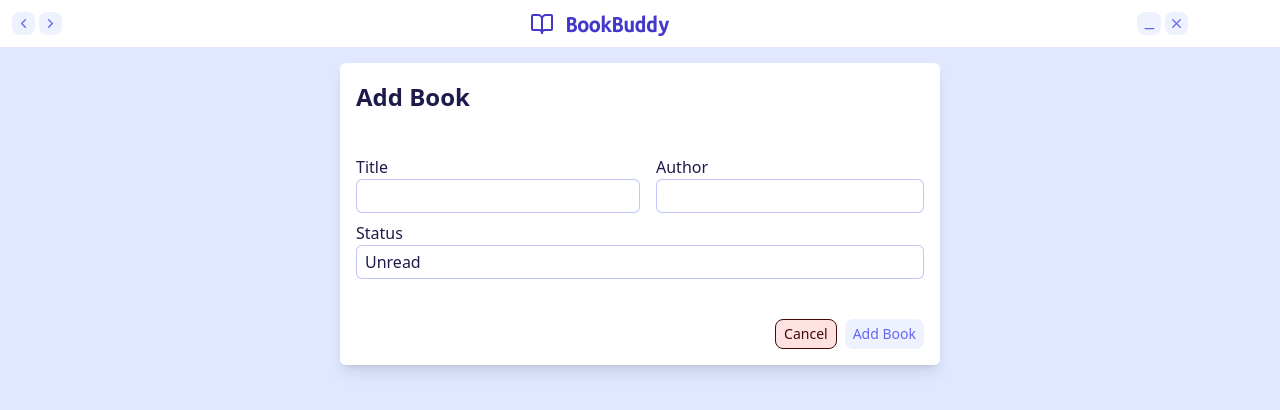
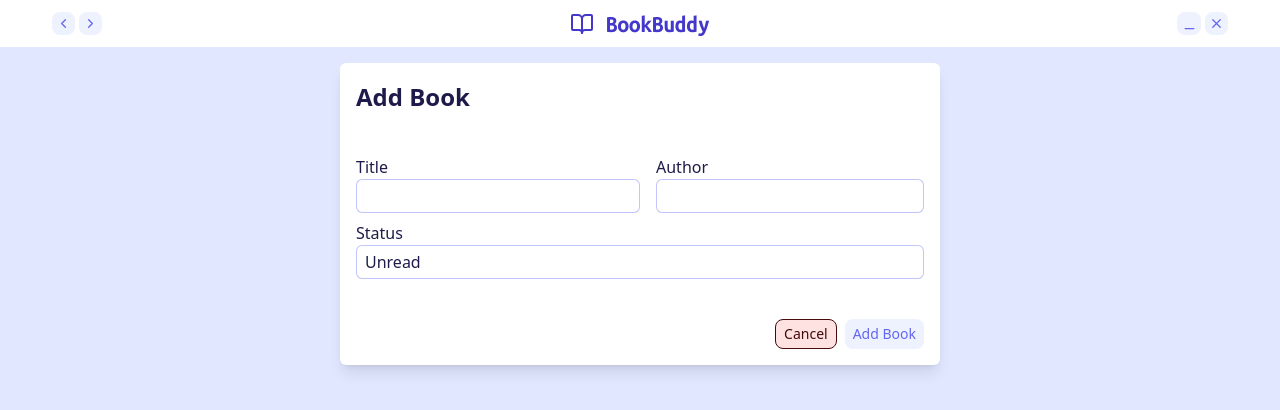
Before and after one commit to athinakantis/BookBuddy, a React (Vite) app: page /#/books/new in a window 1280 px wide. Shown: the top 410 px of the page. Built offline with nearby package versions, Linux system fonts and the light colour scheme.

Commit message:
bug: fix UI bug where header was not centered

```diff
--- a/src/components/Header.tsx
+++ b/src/components/Header.tsx
@@ -25,7 +25,7 @@ export default function Header() {
 
   return (
     <header className="w-full bg-bg-clear text-fg flex items-center mb-4">
-      <div className="flex text-accent-hover justify-between *:py-3 items-center max-w-none lg:max-w-300 w-full *:first:pl-3 *:last:pr-3">
+      <div className="flex text-accent-hover justify-between *:py-3 items-center max-w-none lg:max-w-300 w-full *:first:pl-3 *:last:pr-3 mx-auto">
         <div className="flex gap-1">
           <Button
             onClick={() => navigate(-1)}
```
